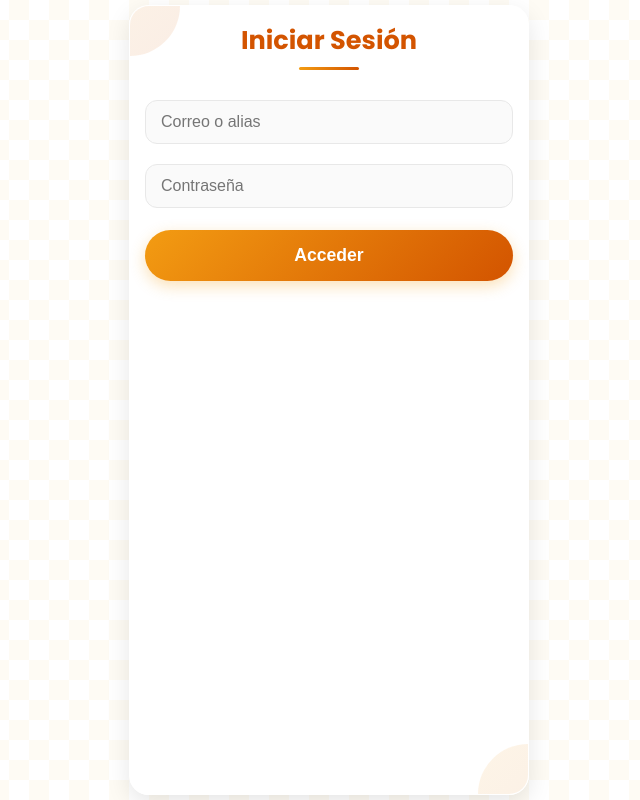
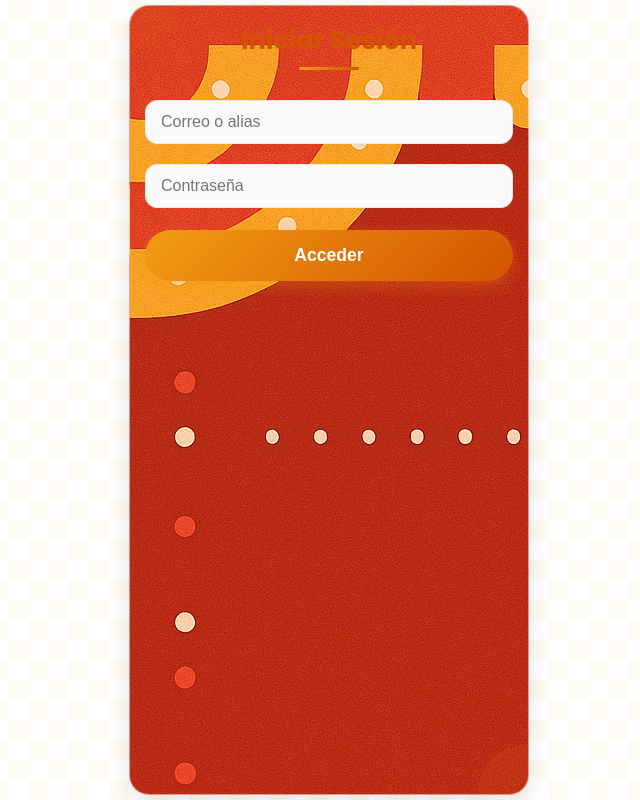
Before and after one commit to Descalzo/Feria, a website: page public/index.html in a window 1280 px wide. Shown: the whole page, without its empty margins (311-951 px from the left). Drawn offline with Linux system fonts and the light colour scheme; no server answers.

Commit message:
Update style.css

```diff
--- a/public/style.css
+++ b/public/style.css
@@ -493,7 +493,7 @@ button:hover::after {
 
 /* Login y Registro */
 #login-container, #register-container {
-  backgrond-image: url('/img/login.png');
+  background-image: url('/img/login.png');
 
 }
 
```
